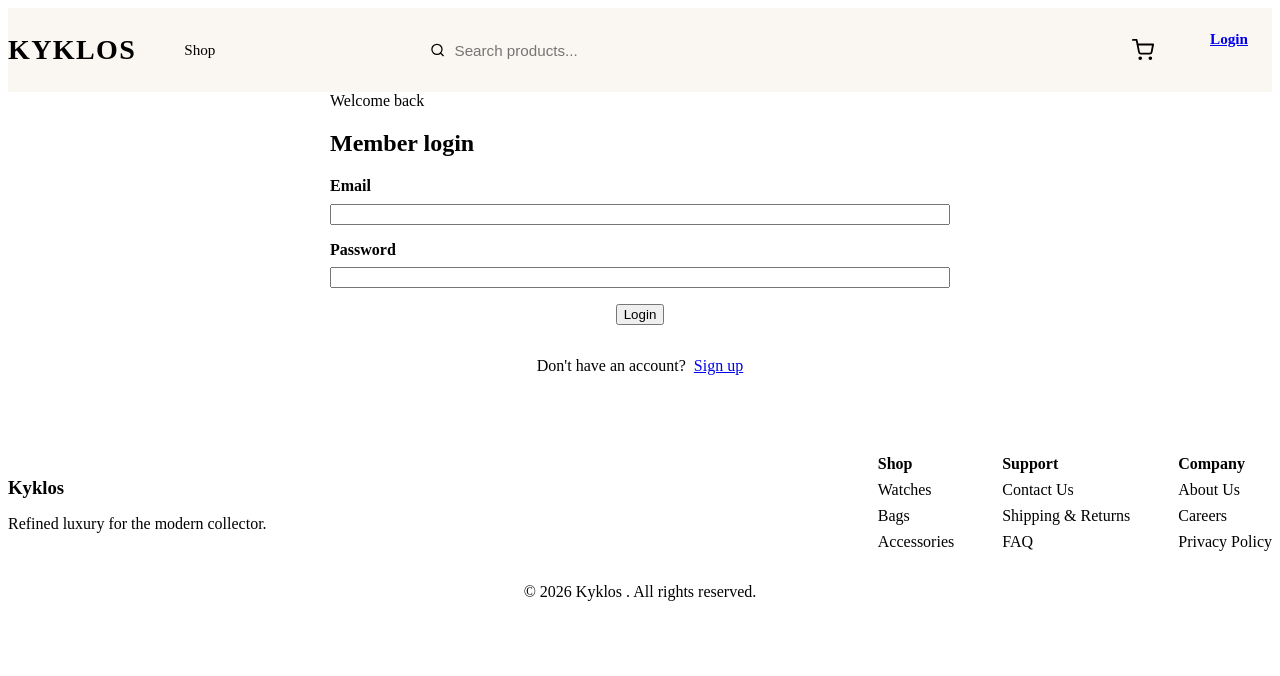
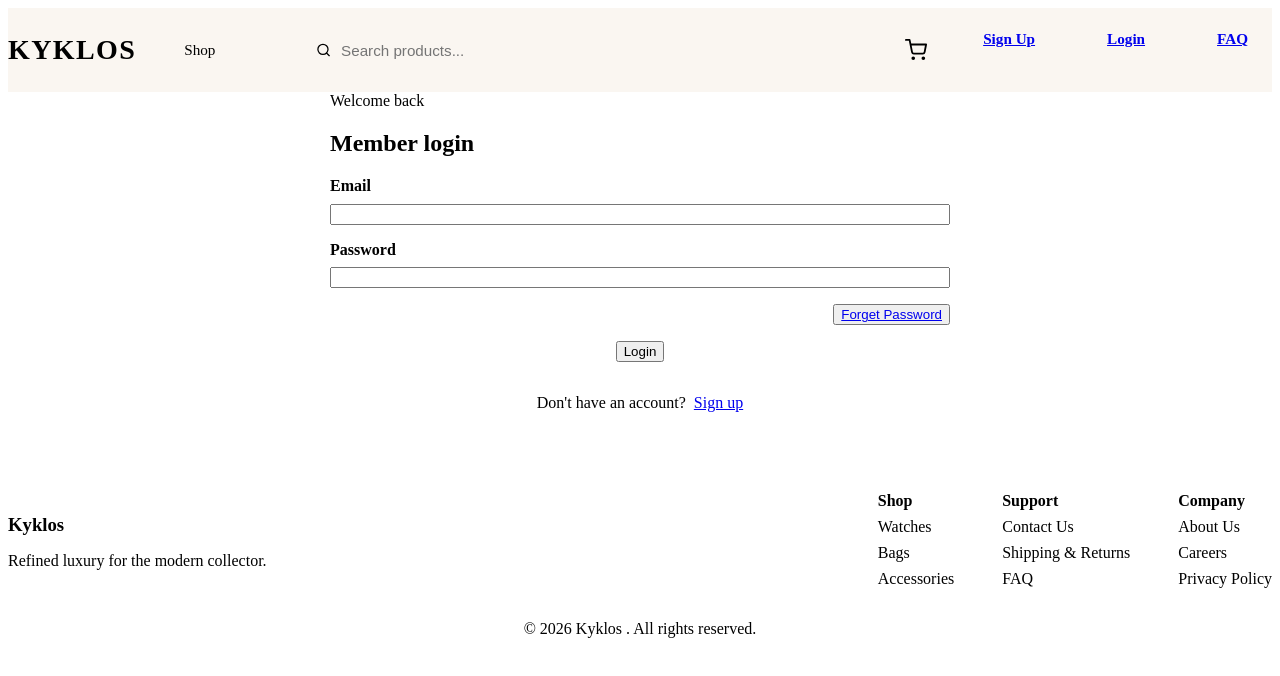
Before and after one commit to EnajijevweOkiemute/e-commerce-project, a React (Vite) app: page /login in a window 1280 px wide. Shown: the top 676 px of the page. Built offline with nearby package versions, Linux system fonts and the light colour scheme; the HTML template or start-up script is replaced by a standard one.

Commit message:
update product

```diff
--- a/src/appRouter/index.tsx
+++ b/src/appRouter/index.tsx
@@ -8,6 +8,8 @@ import { Orders } from "../pages/orders/Orders";
 import { Login } from "../pages/login/Login";
 import { SignUp } from "../pages/signup/SignUp";
 import Layout from "../layout/Layout";
+import ForgotPassword from "../pages/forgotPassword/ForgotPassword";
+import AdminDashBoard from "../pages/adminDashBoard/AdminDashBoard";
 
 
 export function AppRouter() {
@@ -23,6 +25,9 @@ export function AppRouter() {
           <Route path="/orders" element={<Orders />} />
           <Route path="/login" element={<Login />} />
           <Route path="/signup" element={<SignUp />} />
+          <Route path="/forgotPassword" element={< ForgotPassword/>}/>
+          <Route path="/adminDashBoard" element ={< AdminDashBoard />}/>
+          <Route path="*" element={<h1>Page Not Found</h1>} />
         </Route>
       </Routes>
     </BrowserRouter>
--- a/src/component/header/Header.tsx
+++ b/src/component/header/Header.tsx
@@ -46,6 +46,7 @@ export function Header() {
             </svg>
             {cartCount > 0 && <span className="cart-badge">{cartCount}</span>}
           </Link>
+          <Link to='/signup' className="button button--dark header-btn">Sign Up</Link>
           {currentUser ? (
             <button className="button button--dark header-btn" onClick={handleLogout}>
               Logout
@@ -55,6 +56,7 @@ export function Header() {
               Login
             </Link>
           )}
+          <Link to='/contactUs' className="button button--dark header-btn">FAQ</Link>
         </div>
       </div>
     </header>
--- a/src/component/product/ProductCard.css
+++ b/src/component/product/ProductCard.css
@@ -5,6 +5,7 @@
   box-shadow: var(--shadow);
   backdrop-filter: blur(20px);
   border-radius: var(--radius-lg);
+  margin-bottom: 2rem;
 }
 
 .product-card__image-wrap {
--- /dev/null
+++ b/src/pages/adminDashBoard/AdminDashBoard.tsx
@@ -0,0 +1,9 @@
+import './adminDashBoard.css';
+
+function AdminDashBoard() {
+    return (
+        <h1>Admin Dashboard</h1>
+    )
+}
+
+export default AdminDashBoard;
--- /dev/null
+++ b/src/pages/forgotPassword/ForgotPassword.tsx
@@ -0,0 +1,46 @@
+
+import { useNavigate, Link } from "react-router-dom";
+import './forgotPassword.css';
+
+
+function ForgotPassword() {
+
+  return (
+    <section className="section">
+      <div className="container auth-page">
+        <div className="panel auth-card">
+          <div className="section-heading">
+            <div>
+              <span className="eyebrow">Welcome back</span>
+              <h2>Forgot Password</h2>
+            </div>
+          </div>
+          <form className="form-grid">
+            <label className="form-grid__full">
+              Email
+              <input
+                type="email"
+                required
+              />
+            </label>
+            <label className="form-grid__full">
+              New Password
+              <input
+                type="password"
+                required
+              />
+            </label>
+            <div className="form-grid__full form-actions">
+              <button className="button button--dark button--wide" type="submit">
+                Reset Password
+              </button>
+            </div>
+          </form>
+        </div>
+      </div>
+    </section>
+  );
+}
+
+
+export default ForgotPassword;
--- /dev/null
+++ b/src/pages/forgotPassword/forgotPassword.css
@@ -0,0 +1,54 @@
+.auth-page {
+  display: flex;
+  justify-content: center;
+  max-width: 760px;
+  margin: 0 auto;
+}
+
+.auth-card {
+  width: min(100%, 620px);
+}
+.form-grid {
+  display: grid;
+  grid-template-columns: repeat(2, minmax(0, 1fr));
+  gap: 1rem;
+}
+
+.form-grid__full {
+  grid-column: 1 / -1;
+}
+
+.form-grid label {
+  display: grid;
+  gap: 0.55rem;
+  font-weight: 600;
+}
+
+.form-error {
+  color: #9a3131;
+  margin: 0;
+}
+
+.form-actions {
+  display: flex;
+  flex-direction: column;
+  gap: 1rem;
+}
+
+.forget-password {
+  align-self: flex-end;
+  color:  #9a3131;
+}
+
+.auth-switch {
+  display: flex;
+  align-items: center;
+  justify-content: center;
+  gap: 0.5rem;
+}
+
+@media (max-width: 860px) {
+  .form-grid {
+    grid-template-columns: 1fr;
+  }
+}
--- a/src/pages/login/Login.tsx
+++ b/src/pages/login/Login.tsx
@@ -65,6 +65,13 @@ export function Login() {
             </label>
             {authError && <p className="form-error" style={{ color: 'red' }}>{authError}</p>}
             <div className="form-grid__full form-actions">
+                <button className="forget-password">
+                    <Link to='/forgotPassword' className="text-button">
+                       Forget Password
+                    </Link>
+                </button>
+            </div>
+            <div className="form-grid__full form-actions">
               <button className="button button--dark button--wide" type="submit">
                 Login
               </button>
--- a/src/pages/shop/Shop.tsx
+++ b/src/pages/shop/Shop.tsx
@@ -2,7 +2,7 @@ import { useMemo, useState } from "react";
 import { useNavigate } from "react-router-dom";
 import { useAppContext } from "../../context/AppContext";
 import { ProductCard } from "../../component/product/ProductCard";
-import "./shop.css";
+
 
 export function Shop() {
   const { products, addToCart } = useAppContext();
@@ -68,7 +68,8 @@ export function Shop() {
 
         <div className="shop-main">
           <div className="section-heading shop-heading">
-            <div>
+            <div className="catalogue">
+              <br />
               <span className="eyebrow">Catalog</span>
               <h2>{filteredProducts.length} premium pieces ready to ship</h2>
               <p className="muted">
@@ -78,9 +79,9 @@ export function Shop() {
               </p>
             </div>
             <label className="select-wrap">
-              <span>Sort</span>
+              <span>Sort &thinsp;</span>
               <select value={sortBy} onChange={(event) => setSortBy(event.target.value)}>
-                <option value="featured">Featured</option>
+                <option value="featured"> Featured</option>
                 <option value="price-low">Price: Low to High</option>
                 <option value="price-high">Price: High to Low</option>
                 <option value="rating">Top Rated</option>
--- a/src/styles.css
+++ b/src/styles.css
@@ -174,6 +174,7 @@ img {
   box-shadow: var(--shadow);
   backdrop-filter: blur(20px);
   border-radius: var(--radius-lg);
+  margin-top: 2rem;
 }
 
 .empty-state {
```
Also changed, not shown: src/pages/product/ProductDetail.tsx (+19 -6 lines), src/pages/adminDashBoard/adminDashBoard.css (added).
